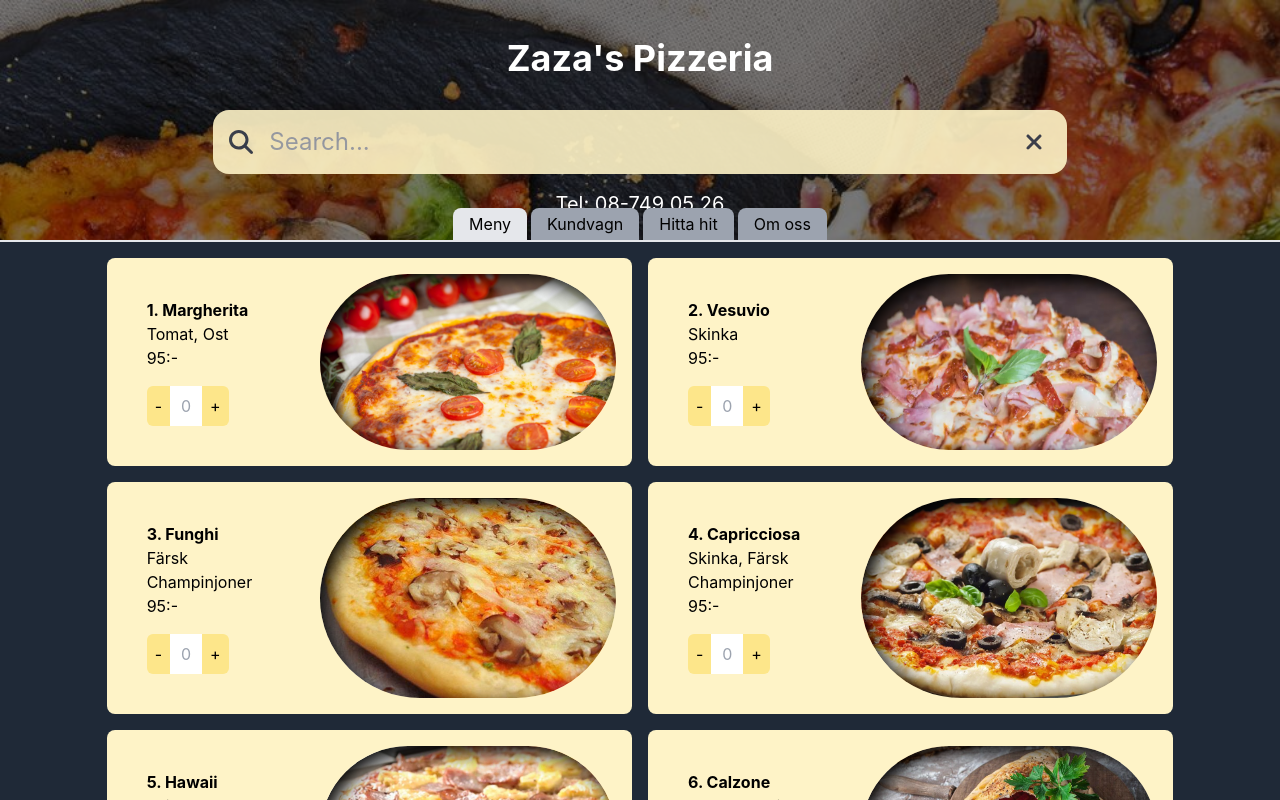
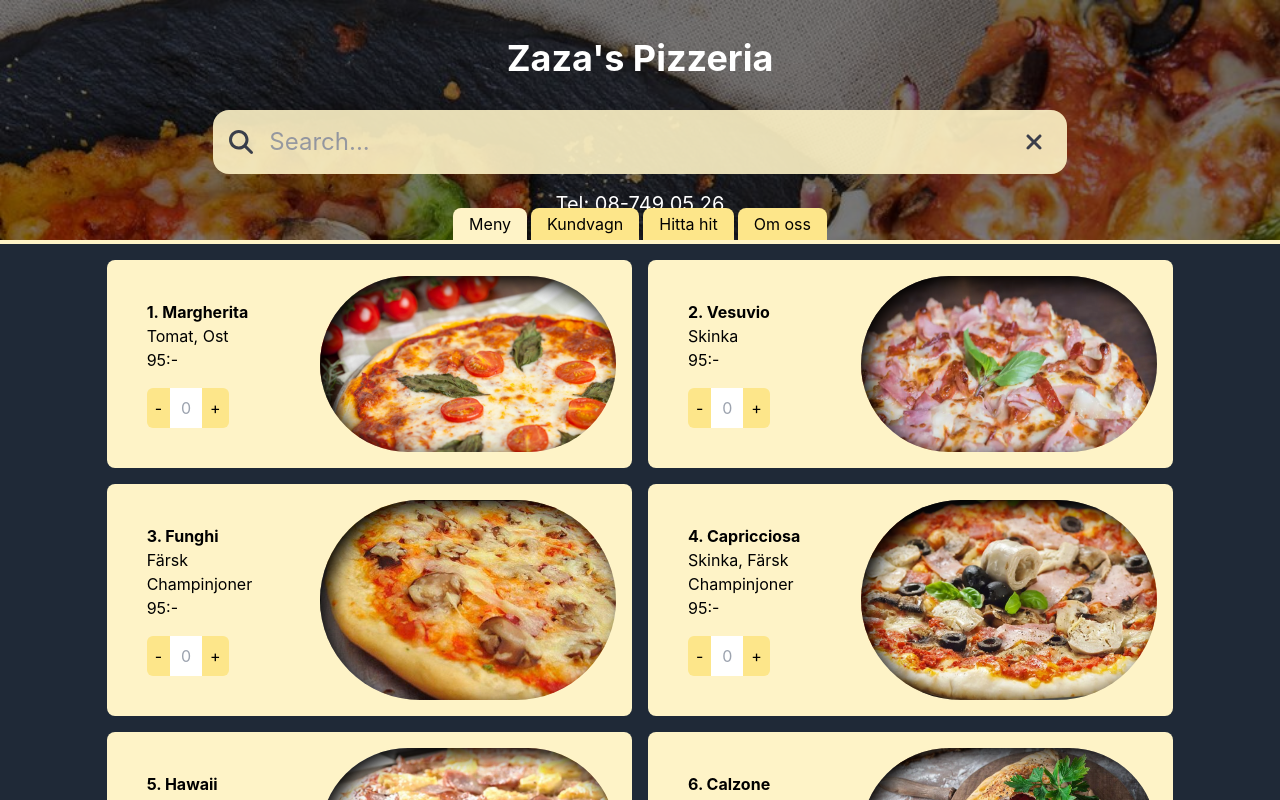
Before and after one commit to Neylion/pizza-sites, a React (Vite) app: page / in a window 1280 px wide. Built offline with nearby package versions, Linux system fonts and the light colour scheme.

Commit message:
Add cart count on cart tab

```diff
--- a/src/pages/MainPage/MainPage.tsx
+++ b/src/pages/MainPage/MainPage.tsx
@@ -1,5 +1,6 @@
 import { useState } from 'react';
 import Pizzas from '../../components/Pizza/Pizzas';
+import { useCartContext } from '../../contexts/CartContext';
 import { tabs, ITab } from '../../utils/constants';
 import AboutPage from '../About/AboutPage';
 import CartPage from '../Cart/CartPage';
@@ -25,8 +26,9 @@ interface NavBarProps {
   setActiveTab: (tab: ITab) => void
 }
 const NavBar = ({ activeTab, setActiveTab }: NavBarProps) => {
+  const { cart } = useCartContext();
   return (
-    <div className="flex relative justify-center border-b-2">
+    <div className="flex relative justify-center border-b-4 border-secondary-100">
       <div className="absolute bottom-0 mx-auto flex gap-1">
         {Object.values(tabs).map((tab, index) => {
           return (
@@ -34,6 +36,7 @@ const NavBar = ({ activeTab, setActiveTab }: NavBarProps) => {
               key={index}
               active={tab.id === activeTab.id}
               onClick={() => setActiveTab(tab)}
+              notificationNum={(tab.id === tabs.cart.id && cart.totalCount) || null}
             >
               {tab.label}
             </ActionButton>
@@ -48,13 +51,18 @@ interface ActionButtonProps {
   active: boolean,
   children: any,
   onClick: (event: any) => void
+  notificationNum: number | null,
 }
-const ActionButton = ({ active, children, onClick }: ActionButtonProps) => {
+const ActionButton = ({ active, children, onClick, notificationNum = null }: ActionButtonProps) => {
   return <div
-    className={`flex cursor-pointer h-8 justify-center items-center p-4 rounded-t-lg ${active ? 'bg-main-200' : 'bg-main-400'}`}
+    className={`flex relative cursor-pointer h-8 justify-center items-center p-4 rounded-t-lg ${active ? 'bg-secondary-100' : 'bg-secondary-200'}`}
     onClick={onClick}
   >
     {children}
+    {notificationNum &&
+    <div className='flex absolute -top-1 -right-1 bg-secondary-100 rounded-xl w-5 h-5 justify-center items-center font-bold text-sm'>
+      {notificationNum}
+    </div>}
   </div>;
 };
 interface ActiveTabProps {
```
